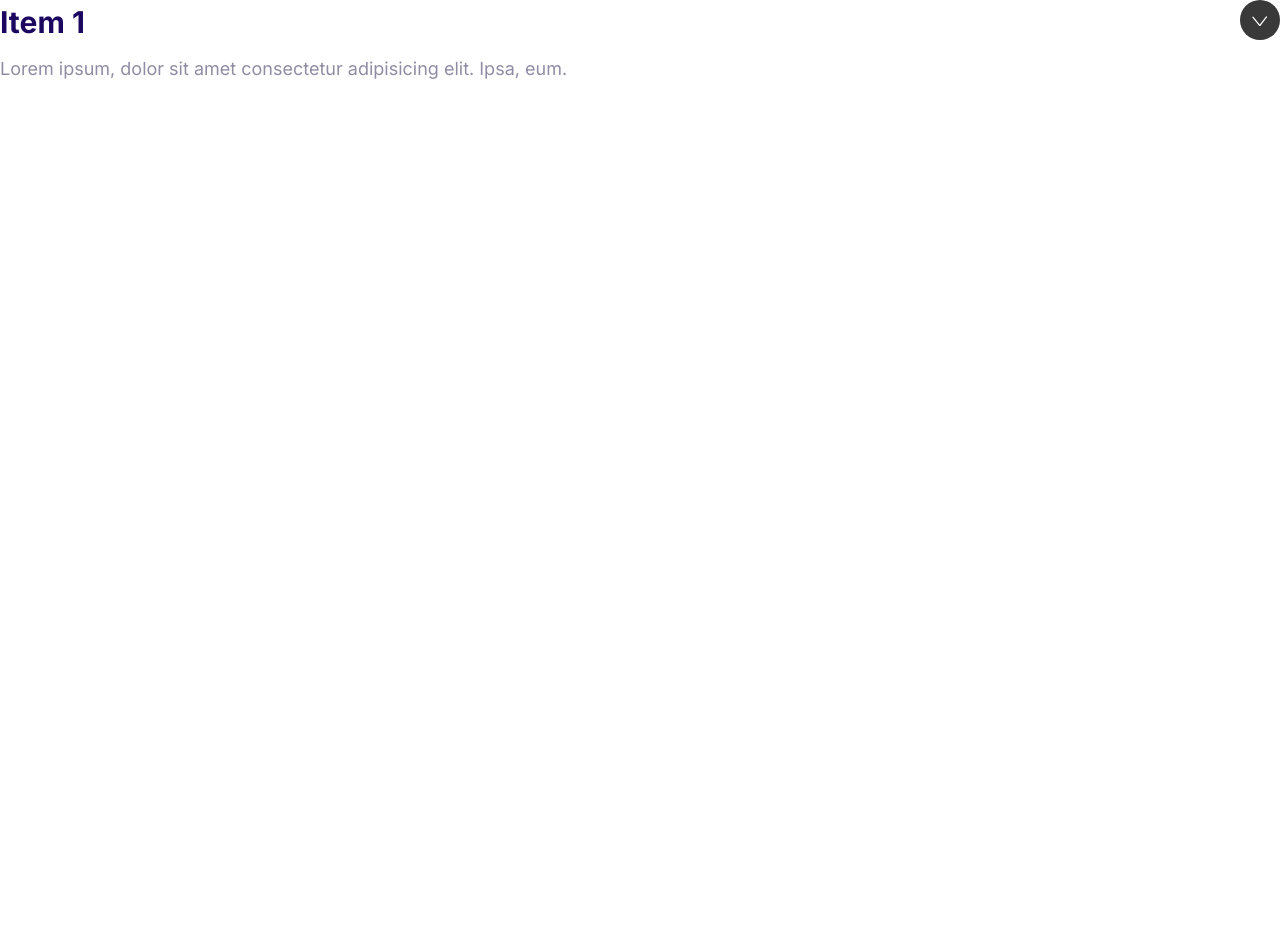
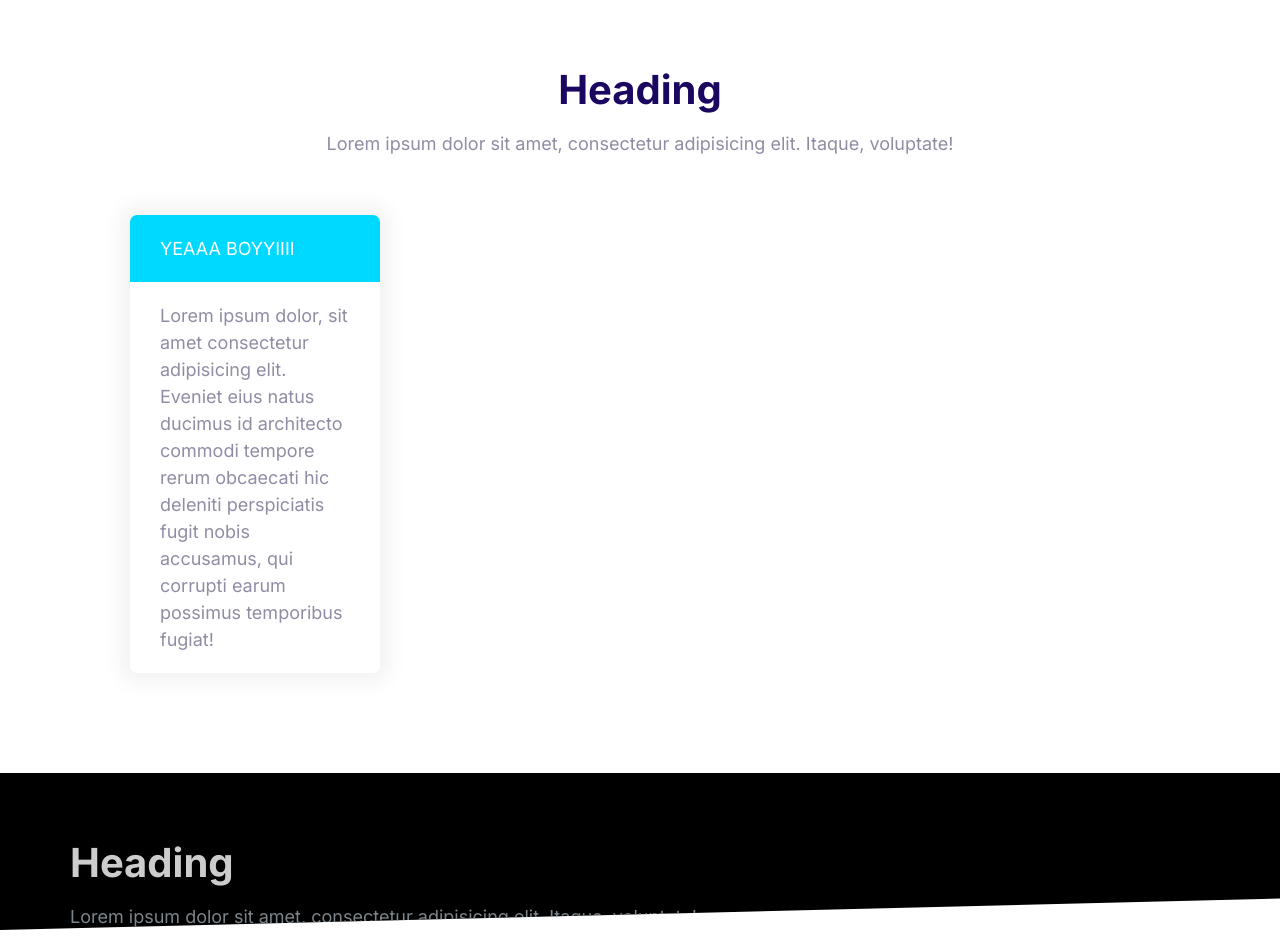
Before and after one commit to MilliDGemini/MilliFy, a plain HTML site: page indext.html in a window 1280 px wide. Before the commit the page ends 800 px from the top, so only its background shows below. Drawn offline with Linux system fonts and the light colour scheme.

Commit message:
added blocks

```diff
--- a/css/styles.css
+++ b/css/styles.css
@@ -543,3 +543,38 @@ input {
   max-height: 100vh;
   opacity: 1;
 }
+
+/* Block */
+.block {
+  --padding-vertical: 6rem;
+  padding: var(--padding-vertical) 2rem;
+}
+.block__header {
+  text-align: center;
+}
+.block__heading {
+  margin-top: 0;
+}
+
+.block--dark {
+  background: #000;
+  color: #7b858b;
+}
+
+.block--dark .block__heading {
+  color: #ccc;
+}
+
+.block--skewed-right {
+  padding-bottom: calc(var(--padding-vertical) +4rem);
+  clip-path: polygon(0% 0%, 100% 0%, 100% 100%, 0% 80%);
+}
+.block--skewed-left {
+  padding-bottom: calc(var(--padding-vertical) +4rem);
+  clip-path: polygon(0% 0%, 100% 0%, 100% 80%, 0% 100%);
+}
+
+.container {
+  max-width: 1140px;
+  margin: 0 auto;
+}
--- a/indext.html
+++ b/indext.html
@@ -15,17 +15,35 @@
     <link rel="stylesheet" href="/css/styles.css" />
   </head>
   <body>
-    <div class="collapsible collapsible--expanded">
-      <header class="collapsible__header">
-        <h2 class="collapsible__heading">Item 1</h2>
-        <svg class="icon icon--white collapsible__chevron">
-          <use xlink:href="/images/sprite.svg#chevron"></use>
-        </svg>
+    <section class="block container">
+      <header class="block__header">
+        <h2 class="block__heading">Heading</h2>
+        <p>
+          Lorem ipsum dolor sit amet, consectetur adipisicing elit. Itaque,
+          voluptate!
+        </p>
       </header>
-      <div class="collapsible__content">
-        Lorem ipsum, dolor sit amet consectetur adipisicing elit. Ipsa, eum.
+      <div style="width: 30%; padding: 4rem">
+        <div class="card card--secondary">
+          <header class="card__header">YEAAA BOYYIIII</header>
+          <div class="card__body">
+            Lorem ipsum dolor, sit amet consectetur adipisicing elit. Eveniet
+            eius natus ducimus id architecto commodi tempore rerum obcaecati hic
+            deleniti perspiciatis fugit nobis accusamus, qui corrupti earum
+            possimus temporibus fugiat!
+          </div>
+        </div>
       </div>
-    </div>
+    </section>
+    <section class="block block--dark block--skewed-left">
+      <div class="container">
+        <h2 class="block__heading">Heading</h2>
+        <p>
+          Lorem ipsum dolor sit amet, consectetur adipisicing elit. Itaque,
+          voluptate!
+        </p>
+      </div>
+    </section>
     <script src="/js/main.js"></script>
   </body>
 </html>
```
Also changed, not shown: components/blocks.html (added, +29 -0 lines).
